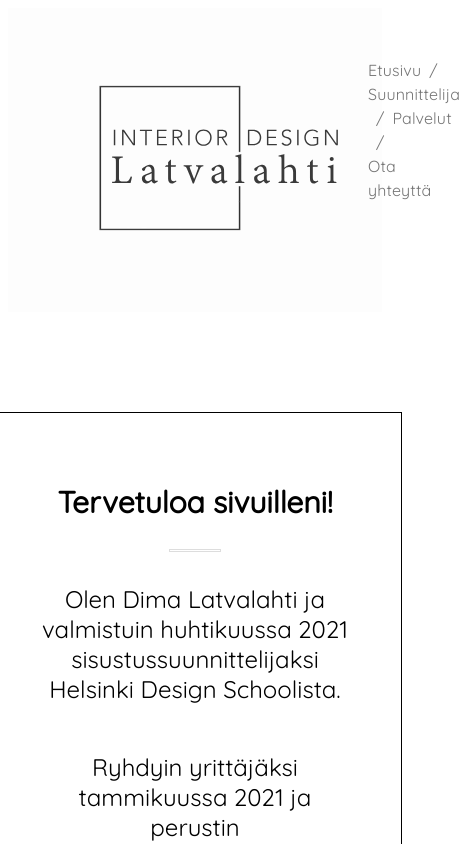
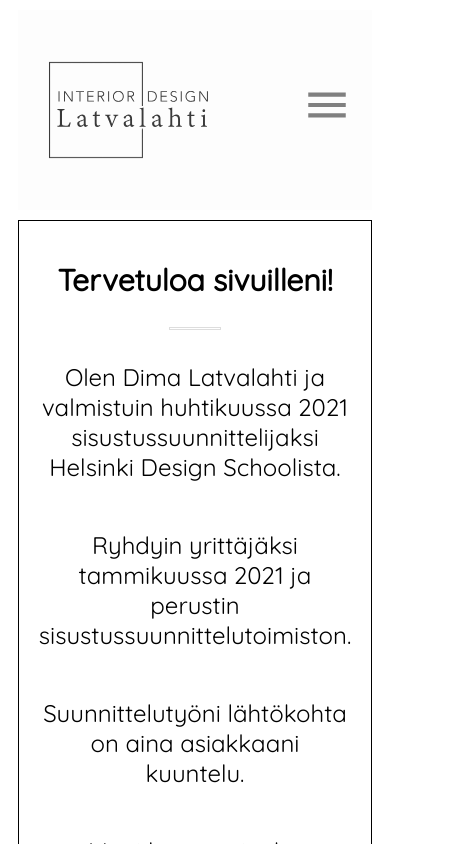
Before and after one commit to rinskinen/designl, a React (Create React App) app: page /suunnittelija in a window 390 px wide. Shown: the top 844 px of the page, 460 px wide, since content can reach past the window. Built offline with nearby package versions, Linux system fonts and the light colour scheme.

Commit message:
Add responsiveness

```diff
--- a/package.json
+++ b/package.json
@@ -5,6 +5,7 @@
   "private": true,
   "dependencies": {
     "@material-ui/core": "^4.11.0",
+    "@material-ui/icons": "^4.11.2",
     "@mui-treasury/components": "^1.10.1",
     "@testing-library/jest-dom": "^5.11.4",
     "@testing-library/react": "^11.1.0",
--- a/src/App.tsx
+++ b/src/App.tsx
@@ -17,7 +17,14 @@ const AppStyled = styled.div`
   display: flex;
   flex-direction: column;
   min-height: 100vh;
-  font-family: Quicksand;
+  font-family: Quicksand !important;
+  @media (min-width: 320px) {
+    margin: 10px;
+  }
+
+  @media (min-width: 1200px) {
+    margin: 100px;
+  }
 `;
 
 const App = () => {
--- a/src/components/About.tsx
+++ b/src/components/About.tsx
@@ -4,15 +4,24 @@ import { StyledLine } from './Services';
 
 const StyledCard = styled.div`
   align-self: center;
-  display: grid;
+  display: flex;
+  flex-direction: column;
   align-content: center;
   justify-content: center;
-  padding: 50px;
-  margin: 100px;
   border: 1.5px solid black;
   font-family: 'Quicksand';
   font-size: 24px;
   text-align: center;
+
+  @media (min-width: 320px) {
+    padding: 20px;
+    margin: 10px;
+  }
+
+  @media (min-width: 1200px) {
+    padding: 50px;
+    margin: 100px;
+  }
 `;
 
 const StyledHeader = styled.h1`
--- a/src/components/Banner.tsx
+++ b/src/components/Banner.tsx
@@ -6,14 +6,21 @@ const StyledCard = styled.div`
   display: grid;
   align-content: center;
   justify-content: center;
-  padding: 50px;
-  margin-left: 100px;
-  margin-right: 100px;
-  margin-top: 50px;
-  margin-bottom: 50px;
   border: 1.5px solid black;
   font-family: 'Quicksand';
   font-size: 24px;
+  @media (min-width: 320px) {
+    padding: 20px;
+    margin-bottom: 10px;
+  }
+
+  @media (min-width: 1200px) {
+    padding: 50px;
+    margin-left: 100px;
+    margin-right: 100px;
+    margin-top: 50px;
+    margin-bottom: 50px;
+  }
 `;
 
 const StyledLink = styled.a`
--- /dev/null
+++ b/src/components/BurgerMenu.tsx
@@ -0,0 +1,54 @@
+import React from 'react';
+import { Link, MenuList } from '@material-ui/core';
+import styled from 'styled-components';
+
+interface Props {
+  open: boolean;
+}
+
+const StyledMenuItem = styled.div`
+  font-family: 'Quicksand';
+  color: grey;
+  padding-bottom: 20px;
+  text-align: center;
+  font-size: 24px;
+`;
+
+export const BurgerMenu: React.FC<Props> = ({ open }) => {
+  return (
+    <>
+      {open && (
+        <MenuList>
+          <StyledMenuItem>
+            <Link color="inherit" href="/">
+              Etusivu
+            </Link>
+          </StyledMenuItem>
+          <StyledMenuItem>
+            <Link color="inherit" href="/suunnittelija">
+              Suunnittelija
+            </Link>
+          </StyledMenuItem>
+          <StyledMenuItem>
+            <Link
+              color="inherit"
+              href="/palvelut"
+              aria-current="page"
+            >
+              Palvelut
+            </Link>
+          </StyledMenuItem>
+          <StyledMenuItem>
+            <Link
+              color="inherit"
+              href="/otayhteyttä"
+              aria-current="page"
+            >
+              Ota yhteyttä
+            </Link>
+          </StyledMenuItem>
+        </MenuList>
+      )}
+    </>
+  );
+};
--- a/src/components/Contact.tsx
+++ b/src/components/Contact.tsx
@@ -7,6 +7,14 @@ const ContactStyled = styled.div`
   display: flex;
   align-content: center;
   justify-content: center;
+
+  @media (min-width: 320px) {
+    margin: 10px;
+  }
+
+  @media (min-width: 1200px) {
+    margin: 100px;
+  }
 `;
 
 export const Contact = () => {
--- a/src/components/Footer.tsx
+++ b/src/components/Footer.tsx
@@ -1,4 +1,3 @@
-import { Link } from '@material-ui/core';
 import React from 'react';
 import styled from 'styled-components';
 import {
@@ -13,9 +12,17 @@ const StyledFooter = styled.footer`
   display: grid;
   align-content: center;
   justify-content: center;
-  padding-bottom: 100px;
+
   p: 3px;
   text-align: center;
+  @media (min-width: 320px) {
+    padding-bottom: 20px;
+    padding-top: 40px;
+  }
+
+  @media (min-width: 1200px) {
+    padding-bottom: 100px;
+  }
 `;
 
 const StyledLink = styled.a`
--- a/src/components/Form.tsx
+++ b/src/components/Form.tsx
@@ -4,26 +4,41 @@ import emailjs from 'emailjs-com';
 import { useForm } from 'react-hook-form';
 
 const StyledForm = styled.form`
-  @media only screen and (min-width: 992px) {
+  @media (min-width: 320px) {
     width: 100%;
   }
 
-  @media only screen and (min-width: 1200px) {
-    width: 50%;
+  @media (min-width: 1200px) {
+    width: 60%;
   }
   padding-bottom: 100px;
 `;
 
 const BasicInfo = styled.div`
   display: flex;
-  flex-direction: row;
+
   margin-bottom: 14px;
+  @media (min-width: 320px) {
+    flex-direction: column;
+  }
+
+  @media (min-width: 1200px) {
+    flex-direction: row;
+  }
 `;
 
 const StyledLabel = styled.label`
+  display: flex;
   font-family: Quicksand;
   font-size: 24px;
-  padding: 12px;
+
+  @media (min-width: 320px) {
+    padding-bottom: 12px;
+  }
+
+  @media (min-width: 1200px) {
+    padding: 12px;
+  }
 `;
 
 const StyledInput = styled.input`
@@ -44,9 +59,12 @@ const StyledTextArea = styled.textarea`
   font-size: 20px;
   padding: 8px;
   border-width: 1px;
-  margin-left: 12px;
   margin-top: 8px;
   flex-grow: 3;
+
+  @media (min-width: 1200px) {
+    margin-left: 12px;
+  }
 `;
 
 const StyledInfo = styled.div`
--- a/src/components/Header.tsx
+++ b/src/components/Header.tsx
@@ -1,45 +1,85 @@
 import { Link } from '@material-ui/core';
 import Breadcrumbs from '@material-ui/core/Breadcrumbs/Breadcrumbs';
-import React from 'react';
+import React, { useState } from 'react';
 import { ReactComponent as Logo } from '../images/Interior design Latvalahti_logo.svg';
 import styled from 'styled-components';
+import { BurgerMenu } from './BurgerMenu';
+import MenuIcon from '@material-ui/icons/Menu';
 
 const HeaderStyled = styled.div`
   background-color: #fdfdfd;
   font-family: Quicksand;
   display: flex;
   align-content: center;
-  padding: 100;
+  justify-content: space-between;
   p: 3;
 `;
 
-type ColProps = {
-  size: number;
-};
+const LogoStyled = styled.div`
+  @media (min-width: 320px) {
+    padding-left: 10px;
+    width: 200px;
+    height: 200px;
+  }
 
-const Col = styled.div<ColProps>`
-  flex: ${(props) => props.size};
+  @media (min-width: 1200px) {
+    padding-left: 60px;
+    width: 300px;
+    height: 300px;
+  }
 `;
 
-const text = {
-  fontFamily: 'Quicksand',
-};
+const BreadcrumbsStyled = styled.div`
+  @media (min-width: 320px) {
+    display: none;
+  }
+
+  @media (min-width: 1200px) {
+    padding-top: 50px;
+    padding-right: 60px;
+  }
+`;
+
+const MenuIconStyled = styled.div`
+  @media (min-width: 320px) {
+    display: block;
+    padding-top: 70px;
+    padding-right: 20px;
+    height: 50px;
+    width: 50px;
+  }
+
+  @media (min-width: 1200px) {
+    display: none;
+  }
+`;
 
 export const Header = () => {
+  const [open, setOpen] = useState(false);
   return (
+    <>
       <HeaderStyled>
-      <Col size={2} style={{ paddingLeft: 60 }}>
-        <Logo height={300} width={300} />
-      </Col>
-      <Col size={1} style={{ paddingTop: 50 }}>
-        <Breadcrumbs aria-label="breadcrumb" style={text}>
+        <LogoStyled>
+          <Logo height="100%" width="100%" />
+        </LogoStyled>
+        <BreadcrumbsStyled>
+          <Breadcrumbs
+            aria-label="breadcrumb"
+            style={{
+              fontFamily: 'Quicksand',
+            }}
+          >
             <Link color="inherit" href="/">
               Etusivu
             </Link>
             <Link color="inherit" href="/suunnittelija">
               Suunnittelija
             </Link>
-          <Link color="inherit" href="/palvelut" aria-current="page">
+            <Link
+              color="inherit"
+              href="/palvelut"
+              aria-current="page"
+            >
               Palvelut
             </Link>
             {/* <Link
@@ -57,7 +97,18 @@ export const Header = () => {
               Ota yhteyttä
             </Link>
           </Breadcrumbs>
-      </Col>
+        </BreadcrumbsStyled>
+        <MenuIconStyled onClick={() => setOpen(!open)}>
+          <MenuIcon
+            style={{
+              color: '#808080',
+              height: '100%',
+              width: '100%',
+            }}
+          />
+        </MenuIconStyled>
       </HeaderStyled>
+      <BurgerMenu open={open} />
+    </>
   );
 };
--- a/src/components/Services.tsx
+++ b/src/components/Services.tsx
@@ -11,13 +11,22 @@ const StyledLabel = styled.label`
 
 const StyledCard = styled.div`
   align-self: center;
-  display: grid;
+  display: flex;
+  flex-direction: column;
   align-content: center;
   justify-content: center;
-  padding: 50px;
-  margin: 100px;
   border: 1.5px solid black;
   text-align: center;
+
+  @media (min-width: 320px) {
+    padding: 20px;
+    margin: 10px;
+  }
+
+  @media (min-width: 1200px) {
+    padding: 50px;
+    margin: 30px;
+  }
 `;
 
 export const StyledLine = styled.div`
@@ -31,7 +40,7 @@ export const StyledLine = styled.div`
 
 export const Services = () => {
   return (
-    <div>
+    <>
       <StyledCard>
         <StyledLabel>Pintamateriaali</StyledLabel>
         <StyledLine />
@@ -80,6 +89,6 @@ export const Services = () => {
           räätälöitävissä juuri sinun tarpeittesi mukaan.
         </p>
       </StyledCard>
-    </div>
+    </>
   );
 };
```
Also changed, not shown: src/index.tsx (+5 -6 lines), 1 other file (tests, documents, lock files or other folders). Lines whose indentation alone changed are shown as unchanged.
